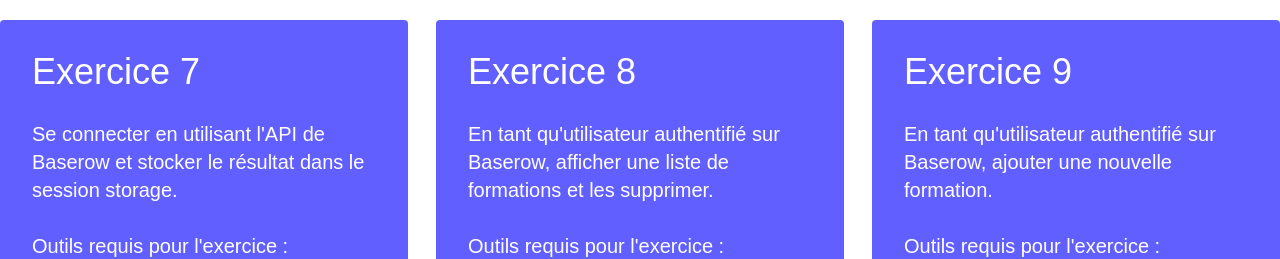
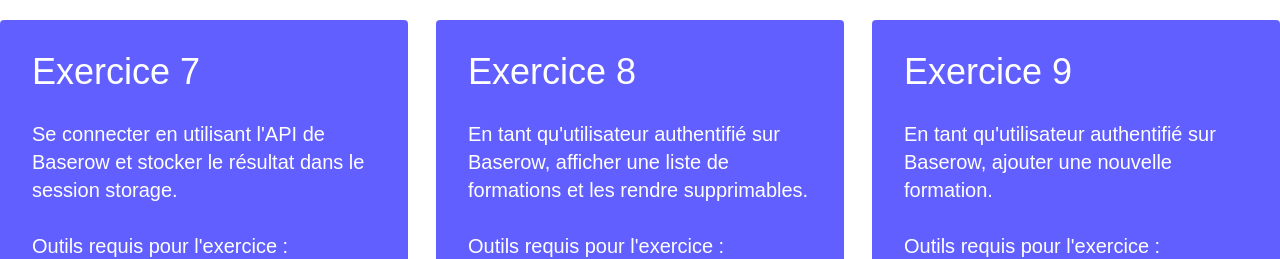
Before and after one commit to piksail/greta-next-baserow, a Next.js app: page / in a window 1280 px wide. Shown: the part 1100-1359 px from the top of the page. Built offline with nearby package versions, Linux system fonts and the light colour scheme; a web font is replaced by a local one.

Commit message:
chore(app): improve exo 8 definition

```diff
--- a/app/page.tsx
+++ b/app/page.tsx
@@ -45,7 +45,7 @@
     {
       id: 8,
       description:
-        "En tant qu'utilisateur authentifié sur Baserow, afficher une liste de formations et les supprimer.",
+        "En tant qu'utilisateur authentifié sur Baserow, afficher une liste de formations et les rendre supprimables.",
       keywords: ["useQuery", "useMutation", "Baserow"],
     },
     {
```
